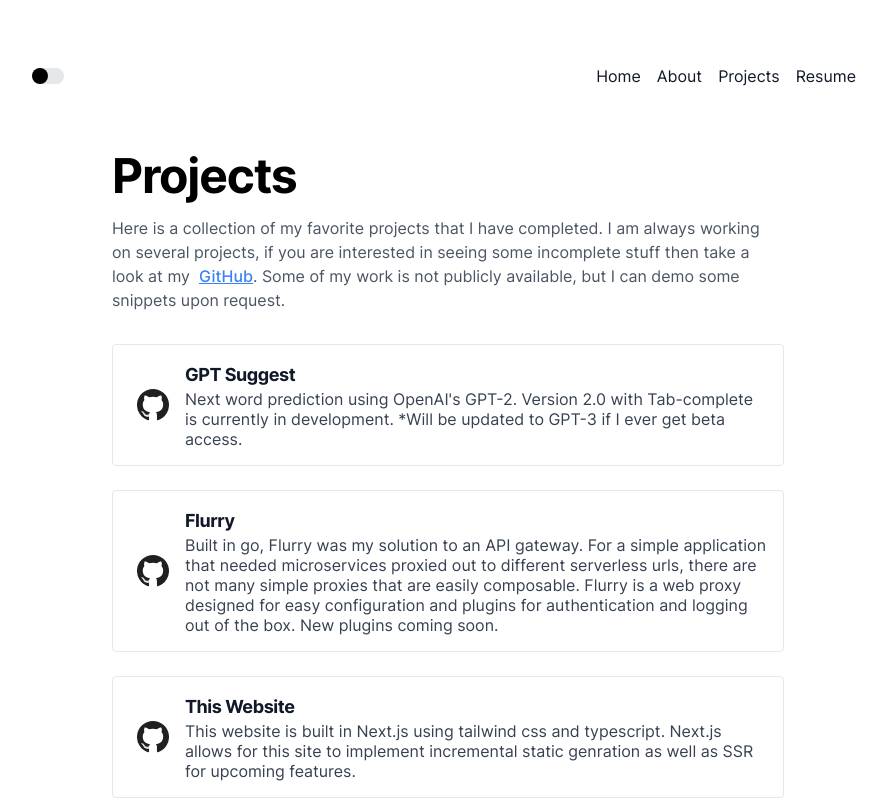
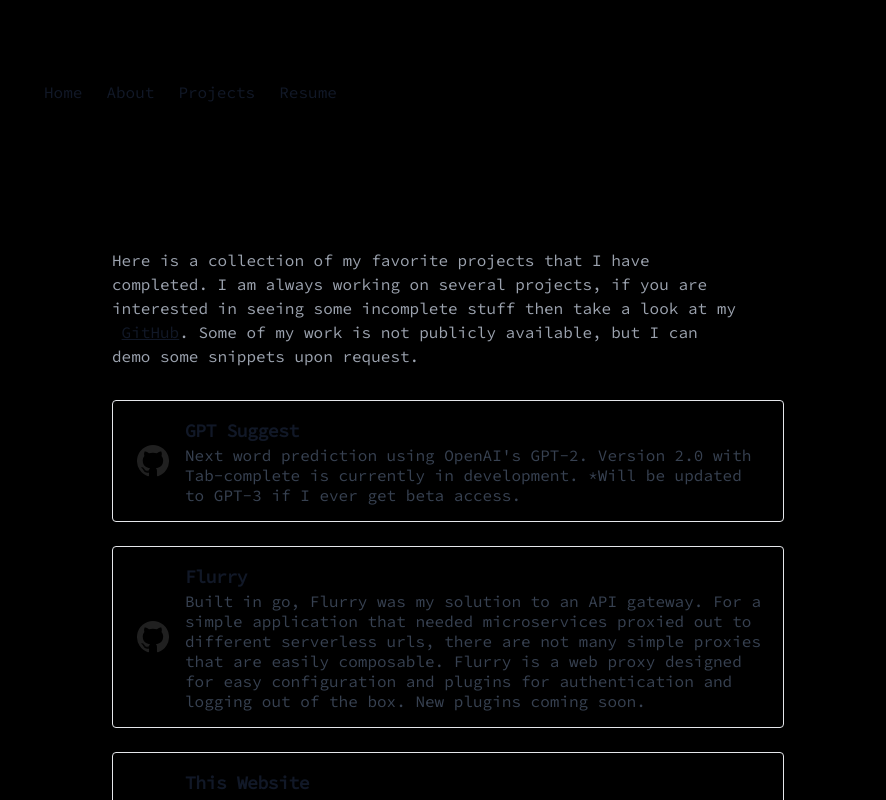
Before and after one commit to walln/site, a Next.js app: page /projects in a window 1280 px wide. Shown: the top 800 px of the page, without its empty margins (192-1078 px from the left). Built offline with nearby package versions, Linux system fonts and the light colour scheme.

Commit message:
Revamped home page

```diff
--- a/components/Container.tsx
+++ b/components/Container.tsx
@@ -3,7 +3,38 @@ import { useRouter } from "next/router";
 import { useState, useEffect } from "react";
 import { useTheme } from "next-themes";
 import NextLink from "next/link";
-import { Switch } from "@headlessui/react";
+import { clsx } from "clsx";
+// import { Switch } from "@headlessui/react";
+import { motion } from "framer-motion";
+
+import { Source_Code_Pro } from "@next/font/google";
+import Meta from "./Meta";
+import NavItem, { NavItemProps } from "./NavItem";
+
+const font = Source_Code_Pro({
+  subsets: ["latin"],
+  // default, can also use "swap" to ensure custom font always shows
+  display: "optional",
+  weight: "400",
+});
+
+const navItems: NavItemProps[] = [
+  { href: "/", label: "Home", type: "page" },
+  { href: "/about", label: "About", type: "page" },
+  { href: "/projects", label: "Projects", type: "page" },
+  { href: "/static/resume.pdf", label: "Resume", type: "static" },
+];
+
+// const stagger = {
+//   hidden: { opacity: 0 },
+//   show: {
+//     opacity: 1,
+//     transition: {
+//       delay: 0.2,
+//       delayChildren: 0.5,
+//     },
+//   },
+// };
 
 export default function Container(props) {
   const [mounted, setMounted] = useState(false);
@@ -22,78 +53,48 @@ export default function Container(props) {
   };
 
   return (
-    <div className="bg-white dark:bg-custom-dark h-screen">
-      <Head>
-        <title>{meta.title}</title>
-        <meta name="robots" content="follow, index" />
-        <meta content={meta.description} name="description" />
-        <meta property="og:url" content={`https://walln.dev${router.asPath}`} />
-        <meta property="og:type" content={meta.type} />
-        <meta property="og:site_name" content="Nick Wall" />
-        <meta property="og:description" content={meta.description} />
-        <meta property="og:title" content={meta.title} />
-        <meta property="og:image" content={meta.image} />
-        <meta name="twitter:card" content="summary_large_image" />
-        <meta name="twitter:site" content="@nickwal" />
-        <meta name="twitter:title" content={meta.title} />
-        <meta name="twitter:description" content={meta.description} />
-        <meta name="twitter:image" content={meta.image} />
-        {meta.date && (
-          <meta property="article:published_time" content={meta.date} />
-        )}
-      </Head>
-      <nav className="sticky-nav flex justify-between items-center max-w-4xl w-full p-8 my-0 md:my-8 mx-auto bg-white dark:bg-custom-dark bg-opacity-60">
-        {mounted && (
-          <Switch
-            checked={theme === "dark"}
-            onChange={() => setTheme(theme === "dark" ? "light" : "dark")}
-            className={`${
-              theme === "dark" ? "bg-gray-400" : "bg-gray-200"
-            } relative inline-flex h-4 rounded-full w-8`}
-          >
-            <span
-              className={`${
-                theme === "dark" ? "translate-x-4" : "translate-x-0"
-              } inline-block w-4 h-4 transform bg-black dark:bg-gray-500 rounded-full`}
-            />
-          </Switch>
-        )}
-
-        <div>
-          <NextLink
-            href="/"
-            className="p-1 sm:p-2 text-gray-900 dark:text-gray-100"
-          >
-            Home
-          </NextLink>
-          <NextLink
-            href="/about"
-            className="p-1 sm:p-2 text-gray-900 dark:text-gray-100"
-          >
-            About
-          </NextLink>
-          <NextLink
-            href="/projects"
-            className="p-1 sm:p-2 text-gray-900 dark:text-gray-100"
-          >
-            Projects
-          </NextLink>
-          <NextLink
-            rel="noopener noreferrer"
-            target="_blank"
-            href="/static/resume.pdf"
-            className="p-1 sm:p-2 text-gray-900 dark:text-gray-100"
-          >
-            Resume
-          </NextLink>
-        </div>
+    <div className={clsx("bg-black h-screen", font.className)}>
+      <Meta title="Nick Wall" />
+      <nav className="max-w-4xl w-full py-20 mx-auto px-8 bg-black">
+        <motion.div
+          variants={{
+            hidden: { opacity: 0 },
+            show: {
+              opacity: 1,
+              transition: {
+                delayChildren: 0.5,
+                staggerChildren: 0.4,
+              },
+            },
+          }}
+          // viewport={{ once: true }}
+          // className="space-y-6"
+          className="flex flex-row"
+          initial="hidden"
+          animate="show"
+        >
+          {navItems.map((item) => (
+            <NavItem href={item.href} label={item.label} type={item.type} />
+          ))}
+        </motion.div>
       </nav>
-      <main
-        id="skip"
-        className="flex flex-col justify-center bg-white dark:bg-custom-dark px-8"
+      <motion.div
+        variants={{
+          hidden: { opacity: 0 },
+          show: {
+            opacity: 1,
+            transition: {
+              delay: 3.0,
+            },
+          },
+        }}
+        initial="hidden"
+        animate="show"
       >
-        {children}
-      </main>
+        <main id="skip" className="flex flex-col justify-center px-8">
+          {children}
+        </main>
+      </motion.div>
     </div>
   );
 }
--- /dev/null
+++ b/components/Meta.tsx
@@ -0,0 +1,40 @@
+import Head from "next/head";
+import { useRouter } from "next/router";
+
+interface MetaProps {
+  title: string;
+  description?: string;
+  //   type: string;
+  //   image: string;
+  //   data;
+}
+
+export default function Meta(props: MetaProps) {
+  const router = useRouter();
+
+  return (
+    <Head>
+      <title>{props.title}</title>
+      <meta name="robots" content="follow, index" />
+      <meta content={props.description} name="description" />
+      <meta property="og:url" content={`https://walln.dev${router.asPath}`} />
+      {/* <meta property="og:type" content={props.type} /> */}
+      <meta property="og:site_name" content="Nick Wall" />
+      {props.description && (
+        <meta property="og:description" content={props.description} />
+      )}
+      <meta property="og:title" content={props.title} />
+
+      <meta name="twitter:card" content="summary_large_image" />
+      <meta name="twitter:site" content="@nickwal" />
+      <meta name="twitter:title" content={props.title} />
+      {props.description && (
+        <meta name="twitter:description" content={props.description} />
+      )}
+      {/* <meta name="twitter:image" content={props.image} /> */}
+      {/* {props.date && (
+        <meta property="article:published_time" content={props.date} />
+      )} */}
+    </Head>
+  );
+}
--- /dev/null
+++ b/components/NavItem.tsx
@@ -0,0 +1,52 @@
+import Link from "next/link";
+import { motion } from "framer-motion";
+
+export interface NavItemProps {
+  href: string;
+  label: string;
+  type: "page" | "static";
+}
+
+let easing = [0.6, -0.05, 0.01, 0.99];
+
+const fadeInUp = {
+  initial: {
+    y: 60,
+    opacity: 0,
+    transition: { duration: 5.0, ease: easing },
+  },
+  animate: {
+    y: 0,
+    opacity: 1,
+    transition: {
+      duration: 5.0,
+      ease: easing,
+    },
+  },
+};
+
+export default function NavItem(props: NavItemProps) {
+  return (
+    <motion.div
+      variants={{
+        hidden: { scale: 0, top: 100, opacity: 0 },
+        show: { scale: 1, top: 30, opacity: 1 },
+      }}
+      animate={{
+        transition: {
+          duration: 1.0,
+          ease: easing,
+        },
+      }}
+    >
+      <Link
+        href={props.href}
+        className="pr-2 sm:p-3 text-gray-900 dark:text-gray-100"
+        rel={props.type == "static" && "noopener noreferrer"}
+        target={props.type == "static" && "_blank"}
+      >
+        {props.label}
+      </Link>
+    </motion.div>
+  );
+}
--- a/lib/projects.ts
+++ b/lib/projects.ts
@@ -1,27 +1,46 @@
 export default function getProjects() {
   return [
     {
-      title: 'GPT Suggest',
+      title: "GPT Suggest",
       description:
         "Next word prediction using OpenAI's GPT-2. Version 2.0 with Tab-complete is currently in development. *Will be updated to GPT-3 if I ever get beta access.",
-      link: 'https://github.com/walln/GPT-Text-Suggestion'
+      link: "https://github.com/walln/GPT-Text-Suggestion",
     },
     {
-      title: 'Flurry',
+      title: "Flurry",
       description:
-        'Built in go, Flurry was my solution to an API gateway. For a simple application that needed microservices proxied out to different serverless urls, there are not many simple proxies that are easily composable. Flurry is a web proxy designed for easy configuration and plugins for authentication and logging out of the box. New plugins coming soon.',
-      link: 'https://github.com/walln/Flurry2'
+        "Built in go, Flurry was my solution to an API gateway. For a simple application that needed microservices proxied out to different serverless urls, there are not many simple proxies that are easily composable. Flurry is a web proxy designed for easy configuration and plugins for authentication and logging out of the box. New plugins coming soon.",
+      link: "https://github.com/walln/Flurry2",
     },
     {
-      title: 'This Website',
+      title: "This Website",
       description:
-        'This website is built in Next.js using tailwind css and typescript. Next.js allows for this site to implement incremental static genration as well as SSR for upcoming features.',
-      link: 'https://github.com/walln/site'
+        "This website is built in Next.js using tailwind css and typescript. Next.js allows for this site to implement incremental static genration as well as SSR for upcoming features.",
+      link: "https://github.com/walln/site",
     },
     {
-      title: 'Algorithms',
-      description: 'Implementations of common algorithms and data structures in python 3.x',
-      link: 'https://github.com/walln/algorithms'
-    }
+      title: "Algorithms",
+      description:
+        "Implementations of common algorithms and data structures in python 3.x",
+      link: "https://github.com/walln/algorithms",
+    },
+    {
+      title: "TEMPTEMPTEMP",
+      description:
+        "Implementations of common TEMPTEMPTEMP and data structures in python 3.x",
+      link: "https://github.com/walln/TEMPTEMPTEMP",
+    },
+    {
+      title: "TEMPTEMPTEMP",
+      description:
+        "Implementations of common TEMPTEMPTEMP and data structures in python 3.x",
+      link: "https://github.com/walln/TEMPTEMPTEMP",
+    },
+    {
+      title: "TEMPTEMPTEMP",
+      description:
+        "Implementations of common algorithms and data structures in python 3.x",
+      link: "https://github.com/walln/algorithms",
+    },
   ];
 }
--- a/package.json
+++ b/package.json
@@ -9,8 +9,10 @@
   },
   "dependencies": {
     "@headlessui/react": "^1.7.7",
+    "@next/font": "^13.1.4",
     "@tailwindcss/typography": "^0.5.9",
     "autoprefixer": "^10.2.3",
+    "clsx": "^1.2.1",
     "framer-motion": "^8.5.0",
     "next": "13.1.4",
     "next-themes": "^0.2.1",
@@ -18,6 +20,7 @@
     "react": "^18.2.0",
     "react-dom": "^18.2.0",
     "tailwindcss": "^3.2.4",
+    "typewriter-effect": "^2.19.0",
     "webpack": "^5.30.0"
   },
   "devDependencies": {
--- a/pages/_app.tsx
+++ b/pages/_app.tsx
@@ -1,6 +1,6 @@
-import { ThemeProvider } from 'next-themes';
-import { AnimatePresence } from 'framer-motion';
-import '../styles/globals.css';
+import { ThemeProvider } from "next-themes";
+import { AnimatePresence } from "framer-motion";
+import "../styles/globals.css";
 
 function MyApp({ Component, pageProps }) {
   return (
--- a/pages/projects.tsx
+++ b/pages/projects.tsx
@@ -53,7 +53,7 @@ export default function About({ projects }: { projects: project[] }) {
           <h1 className="font-bold text-3xl md:text-5xl tracking-tight mb-4 text-black dark:text-white">
             Projects
           </h1>
-          <div className="mb-8 prose leading-6 text-gray-600 dark:text-gray-400">
+          <div className="mb-8 prose leading-6 text-gray-400 ">
             <p>
               Here is a collection of my favorite projects that I have
               completed. I am always working on several projects, if you are
@@ -67,9 +67,11 @@ export default function About({ projects }: { projects: project[] }) {
           {projects && (
             <motion.div
               variants={stagger}
+              // viewport={{ once: true }}
               className="space-y-6"
               initial="hidden"
               animate="show"
+              // whileInView={{ opacity: 1 }}
             >
               {projects.map((project) => (
                 <Link key={project.title} href={project.link} legacyBehavior>
--- a/styles/globals.css
+++ b/styles/globals.css
@@ -2,58 +2,6 @@
 @tailwind components;
 @tailwind utilities;
 
-@font-face {
-  font-family: 'Inter';
-  font-style: normal;
-  font-weight: 100 900;
-  font-display: optional;
-  src: url(/fonts/inter-var-latin.woff2) format('woff2');
-  unicode-range: U+0000-00FF, U+0131, U+0152-0153, U+02BB-02BC, U+02C6, U+02DA, U+02DC, U+2000-206F,
-    U+2074, U+20AC, U+2122, U+2191, U+2193, U+2212, U+2215, U+FEFF, U+FFFD;
-}
-
 html {
-  min-width: 360px;
   scroll-behavior: smooth;
 }
-
-#__next {
-  display: flex;
-  flex-direction: column;
-  min-height: 100vh;
-}
-
-.sticky-nav {
-  position: sticky;
-  z-index: 10;
-  top: 0;
-  backdrop-filter: saturate(180%) blur(20px);
-  transition: background-color 0.1 ease-in-out;
-}
-
-pre::-webkit-scrollbar {
-  display: none;
-}
-
-pre {
-  -ms-overflow-style: none; /* IE and Edge */
-  scrollbar-width: none; /* Firefox */
-}
-
-/* Remove Safari input shadow on mobile */
-input[type='text'],
-input[type='email'] {
-  -webkit-appearance: none;
-  -moz-appearance: none;
-  appearance: none;
-}
-
-:root {
-  --background: white;
-  --foreground: black;
-}
-
-[data-theme='dark'] {
-  background: rgb(24, 26, 27);
-  --foreground: white;
-}
--- a/tailwind.config.js
+++ b/tailwind.config.js
@@ -1,4 +1,4 @@
-const { spacing, fontFamily } = require("tailwindcss/defaultTheme");
+const { fontFamily } = require("tailwindcss/defaultTheme");
 
 module.exports = {
   content: [
@@ -6,80 +6,12 @@ module.exports = {
     "./components/**/*.{js,ts,jsx,tsx}",
     "./layouts/**/*.{js,ts,jsx,tsx}",
   ],
-  darkMode: "class",
   theme: {
     extend: {
-      colors: {
-        "blue-opaque": "rgb(13 42 148 / 18%)",
-        "custom-dark": "#181a1b",
-      },
       fontFamily: {
         sans: ["Inter", ...fontFamily.sans],
       },
-      typography: (theme) => ({
-        DEFAULT: {
-          css: {
-            color: theme("colors.gray.700"),
-            a: {
-              color: theme("colors.blue.500"),
-              "&:hover": {
-                color: theme("colors.blue.700"),
-              },
-              code: { color: theme("colors.blue.400") },
-            },
-            "h2,h3,h4": {
-              "scroll-margin-top": spacing[32],
-            },
-            code: { color: theme("colors.pink.500") },
-            "blockquote p:first-of-type::before": false,
-            "blockquote p:last-of-type::after": false,
-          },
-        },
-        dark: {
-          css: {
-            color: theme("colors.gray.300"),
-            a: {
-              color: theme("colors.blue.400"),
-              "&:hover": {
-                color: theme("colors.blue.600"),
-              },
-              code: { color: theme("colors.blue.400") },
-            },
-            blockquote: {
-              borderLeftColor: theme("colors.gray.700"),
-              color: theme("colors.gray.300"),
-            },
-            "h2,h3,h4": {
-              color: theme("colors.gray.100"),
-              "scroll-margin-top": spacing[32],
-            },
-            hr: { borderColor: theme("colors.gray.700") },
-            ol: {
-              li: {
-                "&:before": { color: theme("colors.gray.500") },
-              },
-            },
-            ul: {
-              li: {
-                "&:before": { backgroundColor: theme("colors.gray.500") },
-              },
-            },
-            strong: { color: theme("colors.gray.300") },
-            thead: {
-              color: theme("colors.gray.100"),
-            },
-            tbody: {
-              tr: {
-                borderBottomColor: theme("colors.gray.700"),
-              },
-            },
-          },
-        },
-      }),
     },
-  },
-  variants: {
-    typography: ["dark"],
   },
   plugins: [require("@tailwindcss/typography")],
 };
```
Also changed, not shown: pages/index.tsx (+92 -11 lines), public/fonts/inter-var-latin.woff2 (deleted), 1 other file (tests, documents, lock files or other folders).
